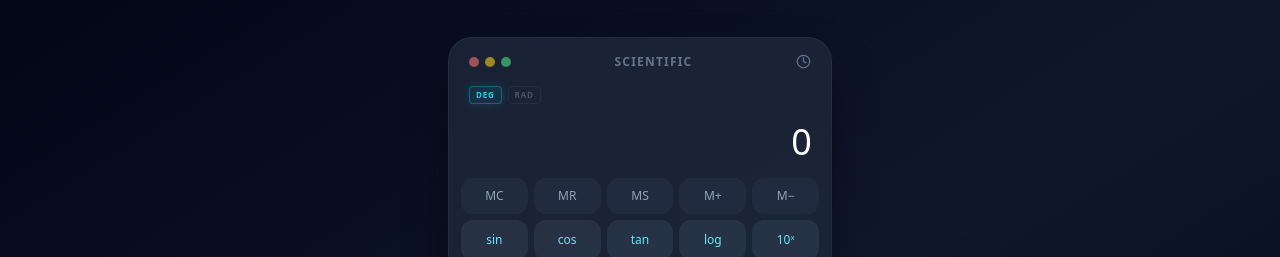
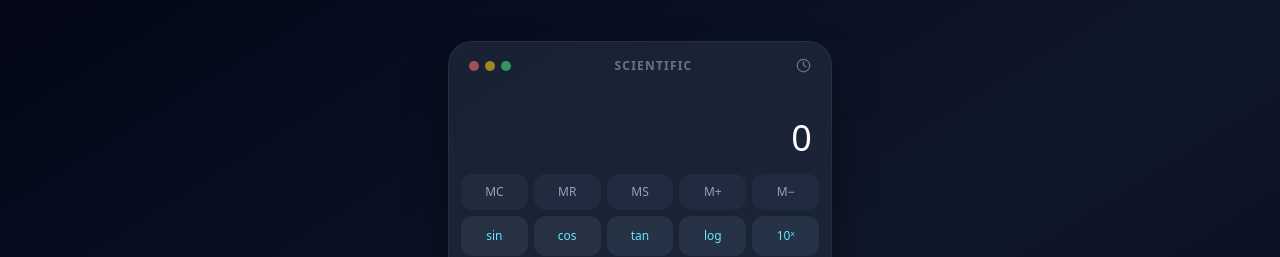
Before and after one commit to universepattern/scientific-calculator, a React (Vite) app: page / in a window 1280 px wide. Shown: the top 257 px of the page. Built offline with nearby package versions, Linux system fonts and the light colour scheme.

Commit message:
Rollback display indicators to original state

```diff
--- a/src/App.tsx
+++ b/src/App.tsx
@@ -243,28 +243,9 @@ export default function App() {
           </div>
 
           {/* Display */}
-          <div ref={displayRef} className="px-5 pt-6 pb-4 min-h-[100px] flex flex-col justify-end items-end select-none relative">
-            {/* Mode Indicators */}
-            <div className="absolute top-3 left-5 flex gap-1.5">
-              <div className={`
-                px-1.5 py-0.5 rounded text-[8px] font-black tracking-widest border transition-all duration-300
-                ${angleMode === 'DEG'
-                  ? 'bg-cyan-500/10 border-cyan-500/40 text-cyan-400 shadow-[0_0_10px_rgba(34,211,238,0.15)]'
-                  : 'bg-transparent border-slate-700/40 text-slate-600'}
-              `}>
-                DEG
-              </div>
-              <div className={`
-                px-1.5 py-0.5 rounded text-[8px] font-black tracking-widest border transition-all duration-300
-                ${angleMode === 'RAD'
-                  ? 'bg-amber-500/10 border-amber-500/40 text-amber-400 shadow-[0_0_10px_rgba(245,158,11,0.15)]'
-                  : 'bg-transparent border-slate-700/40 text-slate-600'}
-              `}>
-                RAD
-              </div>
-            </div>
+          <div ref={displayRef} className="px-5 pt-3 pb-4 min-h-[96px] flex flex-col justify-end items-end select-none">
             {/* Expression line */}
-            <div className="text-slate-500 text-xs h-5 w-full text-right overflow-x-auto whitespace-nowrap leading-5 mb-1">
+            <div className="text-slate-500 text-xs h-5 w-full text-right overflow-x-auto whitespace-nowrap leading-5">
               {expression || '\u00A0'}
             </div>
             {/* Main number */}
```
